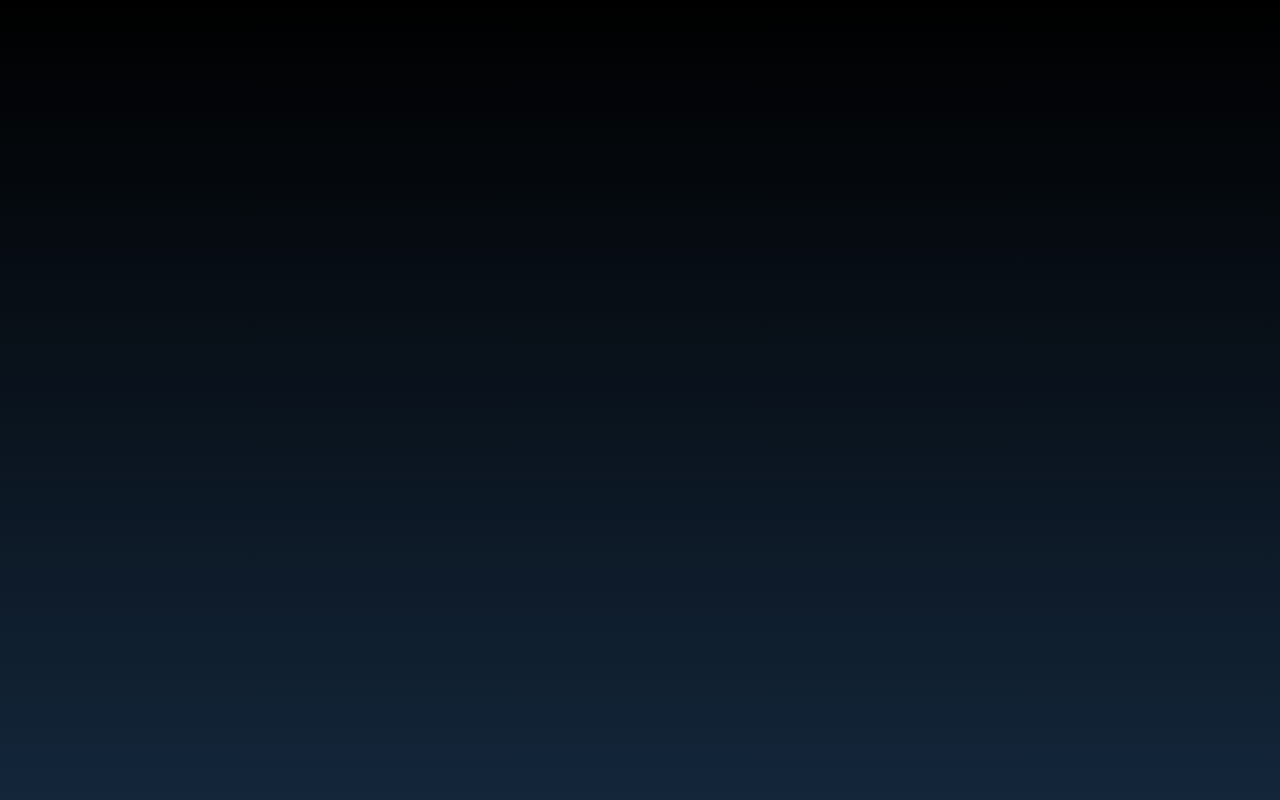
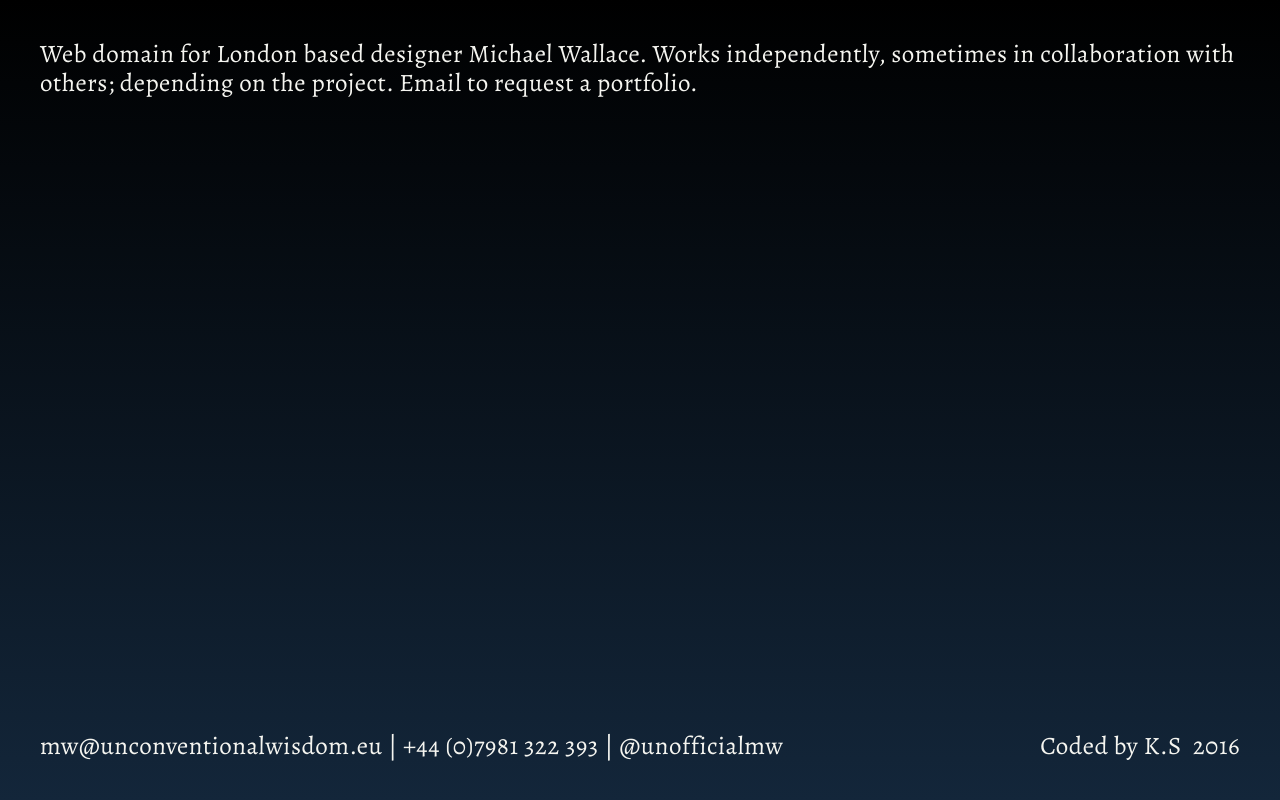
Before and after one commit to kieranstartup/unofficialMW, a plain HTML site: page index.html in a window 1280 px wide. Drawn offline with nearby package versions, Linux system fonts and the light colour scheme.

Commit message:
adding in new signature

```diff
--- a/index.html
+++ b/index.html
@@ -4,26 +4,64 @@
     <meta charset="utf-8">
     <title>Michael Wallace</title>
     <link rel="stylesheet" href="style.css">
+    <script src="https://ajax.googleapis.com/ajax/libs/jquery/2.2.0/jquery.min.js"></script>
+    <link href='https://fonts.googleapis.com/css?family=Work+Sans' rel='stylesheet' type='text/css'>
+    <link href='https://fonts.googleapis.com/css?family=Alegreya' rel='stylesheet' type='text/css'>
+    <link href='https://fonts.googleapis.com/css?family=Merriweather' rel='stylesheet' type='text/css'>
+  	<!-- 3 Random Google Font Fonts -->
 
-	<!-- 6 Random Google Font Fonts -->
+<!--
+
+        ██ ▄█▀ ██▓▓█████  ██▀███  ▄▄▄      ███▄    █
+        ██▄█▒ ▓██▒▓█   ▀ ▓██ ▒ ██▒████▄    ██ ▀█   █
+       ▓███▄░ ▒██▒▒███   ▓██ ░▄█ ▒██  ▀█▄ ▓██  ▀█ ██▒
+       ▓██ █▄ ░██░▒▓█  ▄ ▒██▀▀█▄ ░██▄▄▄▄██▓██▒  ▐▌██▒
+       ▒██▒ █▄░██░░▒████▒░██▓ ▒██▒▓█   ▓██▒██░   ▓██░
+       ▒ ▒▒ ▓▒░▓  ░░ ▒░ ░░ ▒▓ ░▒▓░▒▒   ▓▒█░ ▒░   ▒ ▒
+       ░ ░▒ ▒░ ▒ ░ ░ ░  ░  ░▒ ░ ▒░ ▒   ▒▒ ░ ░░   ░ ▒░
+       ░ ░░ ░  ▒ ░   ░     ░░   ░  ░   ▒     ░   ░ ░
+       ░  ░    ░     ░  ░   ░          ░  ░        ░
+  ██████ ▄▄▄█████▓ ▄▄▄       ██▀███  ▄▄▄█████▓ █    ██  ██▓███
+▒██    ▒ ▓  ██▒ ▓▒▒████▄    ▓██ ▒ ██▒▓  ██▒ ▓▒ ██  ▓██▒▓██░  ██▒
+░ ▓██▄   ▒ ▓██░ ▒░▒██  ▀█▄  ▓██ ░▄█ ▒▒ ▓██░ ▒░▓██  ▒██░▓██░ ██▓▒
+  ▒   ██▒░ ▓██▓ ░ ░██▄▄▄▄██ ▒██▀▀█▄  ░ ▓██▓ ░ ▓▓█  ░██░▒██▄█▓▒ ▒
+▒██████▒▒  ▒██▒ ░  ▓█   ▓██▒░██▓ ▒██▒  ▒██▒ ░ ▒▒█████▓ ▒██▒ ░  ░
+▒ ▒▓▒ ▒ ░  ▒ ░░    ▒▒   ▓▒█░░ ▒▓ ░▒▓░  ▒ ░░   ░▒▓▒ ▒ ▒ ▒▓▒░ ░  ░
+░ ░▒  ░ ░    ░      ▒   ▒▒ ░  ░▒ ░ ▒░    ░    ░░▒░ ░ ░ ░▒ ░
+░  ░  ░    ░        ░   ▒     ░░   ░   ░       ░░░ ░ ░ ░░
+      ░                 ░  ░   ░                 ░
+
+
+                  http://kieranstartup.co.uk
+
+-->
+
   </head>
   <body>
   	<div id="wrapper">
+      <div id="inner-container">
 
+<div id="top-text-box" class="text">
+<p id="description">Web domain for London based designer Michael Wallace. Works independently, sometimes in collaboration with others; depending on the project. Email to request a portfolio.</p>
+</div>
+<div id="bottom-text-box" class="text">
+<p id="email-address"><a href="mailto:mw@unconventionalwisdom.eu" target="_blank">mw@unconventionalwisdom.eu</a></p>
+<p id="mobile-hide">&nbsp;|&nbsp;</p>
+<p id="phone-number">+44 (0)7981 322 393 |&nbsp;</p>
+<p id="twitter"><a href="http://www.twitter.com/unofficialmw" target="_blank">@unofficialmw</a></p>
+<p id="credit"><a href="http://www.kieranstartup.co.uk" target="_blank">Coded by K.S</a>&nbsp;&nbsp;2016</p>
+</div>
 
-<p id="description"></p>
+  </div>
+</div>
 
-<p id="title"></p>
-
-</div>
-<!--
 <script type="text/javascript">
-jQuery('.project-title').each(function(){
-    randomClass = 6;
+jQuery('#inner-container').each(function(){
+    randomClass = 3;
     randomNumber = Math.round(Math.random() * (randomClass - 1)) + 1;
     jQuery(this).addClass('font-selection-' + randomNumber);
 });
 </script>
--->
+
   </body>
 </html>
--- a/style.css
+++ b/style.css
@@ -3,19 +3,7 @@
    License: none (public domain)
 */
 
-html, body, div, span, applet, object, iframe,
-h1, h2, h3, h4, h5, h6, p, blockquote, pre,
-a, abbr, acronym, address, big, cite, code,
-del, dfn, em, img, ins, kbd, q, s, samp,
-small, strike, strong, sub, sup, tt, var,
-b, u, i, center,
-dl, dt, dd, ol, ul, li,
-fieldset, form, label, legend,
-table, caption, tbody, tfoot, thead, tr, th, td,
-article, aside, canvas, details, embed,
-figure, figcaption, footer, header, hgroup,
-menu, nav, output, ruby, section, summary,
-time, mark, audio, video {
+html, body, div, span, applet, object, iframe, h1, h2, h3, h4, h5, h6, p, blockquote, pre, a, abbr, acronym, address, big, cite, code, del, dfn, em, img, ins, kbd, q, s, samp, small, strike, strong, sub, sup, tt, var, b, u, i, center, dl, dt, dd, ol, ul, li, fieldset, form, label, legend, table, caption, tbody, tfoot, thead, tr, th, td, article, aside, canvas, details, embed, figure, figcaption, footer, header, hgroup, menu, nav, output, ruby, section, summary, time, mark, audio, video {
     margin: 0;
     padding: 0;
     border: 0;
@@ -23,61 +11,141 @@ time, mark, audio, video {
     font: inherit;
     vertical-align: baseline;
 }
+
+
 /* HTML5 display-role reset for older browsers */
-article, aside, details, figcaption, figure,
-footer, header, hgroup, menu, nav, section {
+
+article, aside, details, figcaption, figure, footer, header, hgroup, menu, nav, section {
     display: block;
 }
+
 body {
-	line-height: 1;
     width: 100%;
     height: 100%;
     color: #f5f5f0;
+    font-size: 25px;
+    line-height: 28.5px;
 }
+
 ol, ul {
     list-style: none;
 }
+
 blockquote, q {
     quotes: none;
 }
-blockquote:before, blockquote:after,
-q:before, q:after {
+
+blockquote:before, blockquote:after, q:before, q:after {
     content: '';
     content: none;
 }
+
 table {
     border-collapse: collapse;
     border-spacing: 0;
 }
 
+p::selection {
+    color: #e1e1d1;
+}
+
+
 /* Start Styling */
 
-.font-selection-1{
-	font-family: 'Open Sans', sans-serif;
-}
-.font-selection-2{
-	font-family: 'Open Sans', sans-serif;
-}
-.font-selection-3{
-	font-family: 'Open Sans', sans-serif;
-}
-.font-selection-4{
-	font-family: 'Open Sans', sans-serif;
-}
-.font-selection-5{
-	font-family: 'Open Sans', sans-serif;
-}
-.font-selection-6{
-	font-family: 'Open Sans', sans-serif;
+a {
+    text-decoration: none;
+    color: #f5f5f0;
 }
 
-#wrapper{
+a:visited {
+    text-decoration: none;
+    color: #f5f5f0;
+}
+
+.font-selection-1 {
+    font-family: 'Work Sans', sans-serif;
+}
+
+.font-selection-2 {
+    font-family: 'Alegreya', serif;
+}
+
+.font-selection-3 {
+    font-family: 'Merriweather', serif;
+}
+
+#wrapper {
     width: 100%;
     height: 100%;
+    position: fixed;
+    background: #000000;
+    /* Old browsers */
+    background: -moz-linear-gradient(top, #000000 0%, #13263a 100%);
+    /* FF3.6-15 */
+    background: -webkit-linear-gradient(top, #000000 0%, #13263a 100%);
+    /* Chrome10-25,Safari5.1-6 */
+    background: linear-gradient(to bottom, #000000 0%, #13263a 100%);
+    /* W3C, IE10+, FF16+, Chrome26+, Opera12+, Safari7+ */
+    filter: progid: DXImageTransform.Microsoft.gradient( startColorstr='#000000', endColorstr='#13263a', GradientType=0);
+    /* IE6-9 */
+}
+
+#inner-container {
+    margin: 0 auto;
+    margin-top: 40px;
+    height: 100%;
+    max-width: 1200px;
+    padding-right: 40px;
+    padding-left: 40px;
+}
+
+.text {
+    letter-spacing: 0.5px;
+}
+
+#bottom-text-box {
     position: absolute;
-background: #000000; /* Old browsers */
-background: -moz-linear-gradient(top, #000000 0%, #13263a 100%); /* FF3.6-15 */
-background: -webkit-linear-gradient(top, #000000 0%,#13263a 100%); /* Chrome10-25,Safari5.1-6 */
-background: linear-gradient(to bottom, #000000 0%,#13263a 100%); /* W3C, IE10+, FF16+, Chrome26+, Opera12+, Safari7+ */
-filter: progid:DXImageTransform.Microsoft.gradient( startColorstr='#000000', endColorstr='#13263a',GradientType=0 ); /* IE6-9 */
+    bottom: 40px;
+    max-width: 1200px;
+    width: 100%;
 }
+
+#email-address {
+    /* position: absolute; */
+    bottom: 40px;
+    float: left;}
+
+#phone-number {
+    float: left;}
+
+#twitter {
+    float: left;}
+
+#credit {
+    float: right;
+}
+
+#mobile-hide {
+    float: left;}
+
+
+/* Media Queries */
+
+@media only screen and (max-width: 640px) {
+    body {
+        width: 100%;
+        height: 100%;
+        color: #f5f5f0;
+        font-size: 20px;
+        line-height: 23.5px;
+    }
+    #bottom-text-box {
+        margin-right: 20px;
+    }
+}
+
+@media only screen and (max-width: 460px) {
+    #mobile-hide {
+        display: none;
+    }
+}
```
Lines whose indentation alone changed are shown as unchanged.
